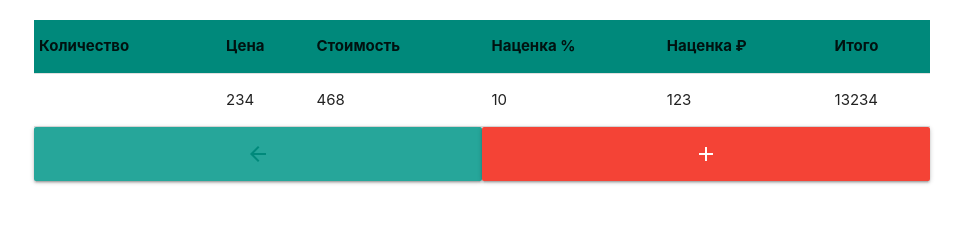
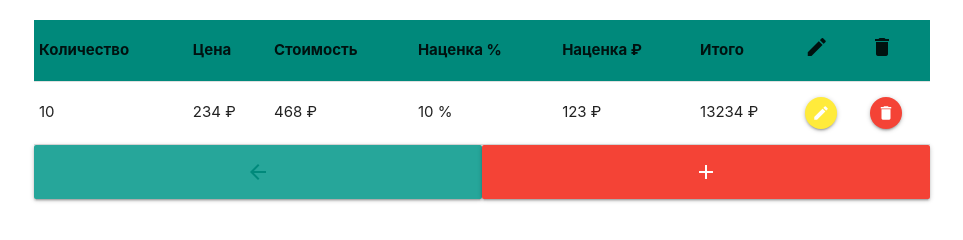
Before and after one commit to Chivirda/PriceCalcJS, a website: page main_calc.html in a window 1280 px wide. Shown: the whole page, without its empty margins (158-1121 px from the left). Drawn offline with Linux system fonts and the light colour scheme.

Commit message:
Добавил кнопки "Редактировать", "Удалить". Добавил значки процент и рубль

```diff
--- a/main_calc.html
+++ b/main_calc.html
@@ -20,18 +20,29 @@
                         <th class="table__cell">Наценка &#37;</th>
                         <th class="table__cell">Наценка &#8381;</th>
                         <th class="table__cell">Итого</th>
+                        <th class="table__cell"><i class="material-icons">edit</i></th>
+                        <th class="table__cell"><i class="material-icons">delete</i></th>
                     </tr>
                 </thead>
 
                 <tbody>
                     <tr>
+                        <td>10</td>
+                        <td>234 &#8381;</td>
+                        <td>468 &#8381;</td>
+                        <td>10 &#37;</td>
+                        <td>123 &#8381;</td>
+                        <td>13234 &#8381;</td>
                         <td>
+                            <button class="btn btn-floating btn-small yellow js-edit">
+                                <i class="material-icons">edit</i>
+                            </button>
                         </td>
-                        <td>234</td>
-                        <td>468</td>
-                        <td>10</td>
-                        <td>123</td>
-                        <td>13234</td>
+                        <td>
+                            <button class="btn btn-floating btn-small red js-remove">
+                                <i class="material-icons">delete</i>
+                            </button>
+                        </td>
                     </tr>
                 </tbody>
             </table>
@@ -47,11 +58,8 @@
     <div id="modalForm" class="modal">
         <div class="modal-content">
             <input type="text" class="validate" placeholder="Количество" id="count">
-            <!-- <label for="count">Количество</label> -->
             <input type="text" class="validate" placeholder="Цена" id="price">
-            <!-- <label for="price">Цена</label> -->
             <input type="text" class="validate" placeholder="Процент наценки" id="percentMarkup">
-            <!-- <label for="percentMarkup">Процент наценки</label> -->
         </div>
         <div class="modal-footer">
             <a href="#!" class="waves-effect waves-green btn red">Добавить строку</a>
```
